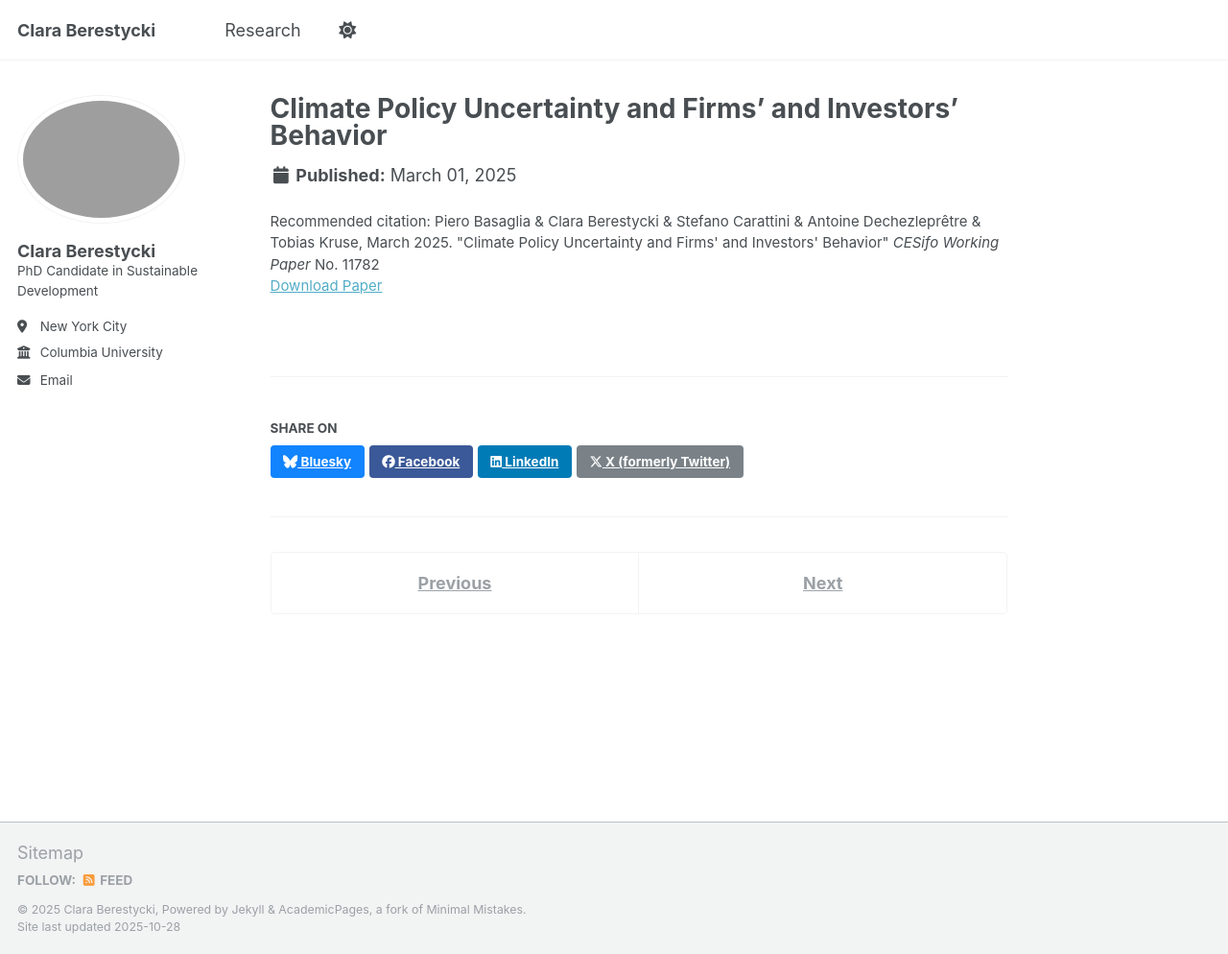
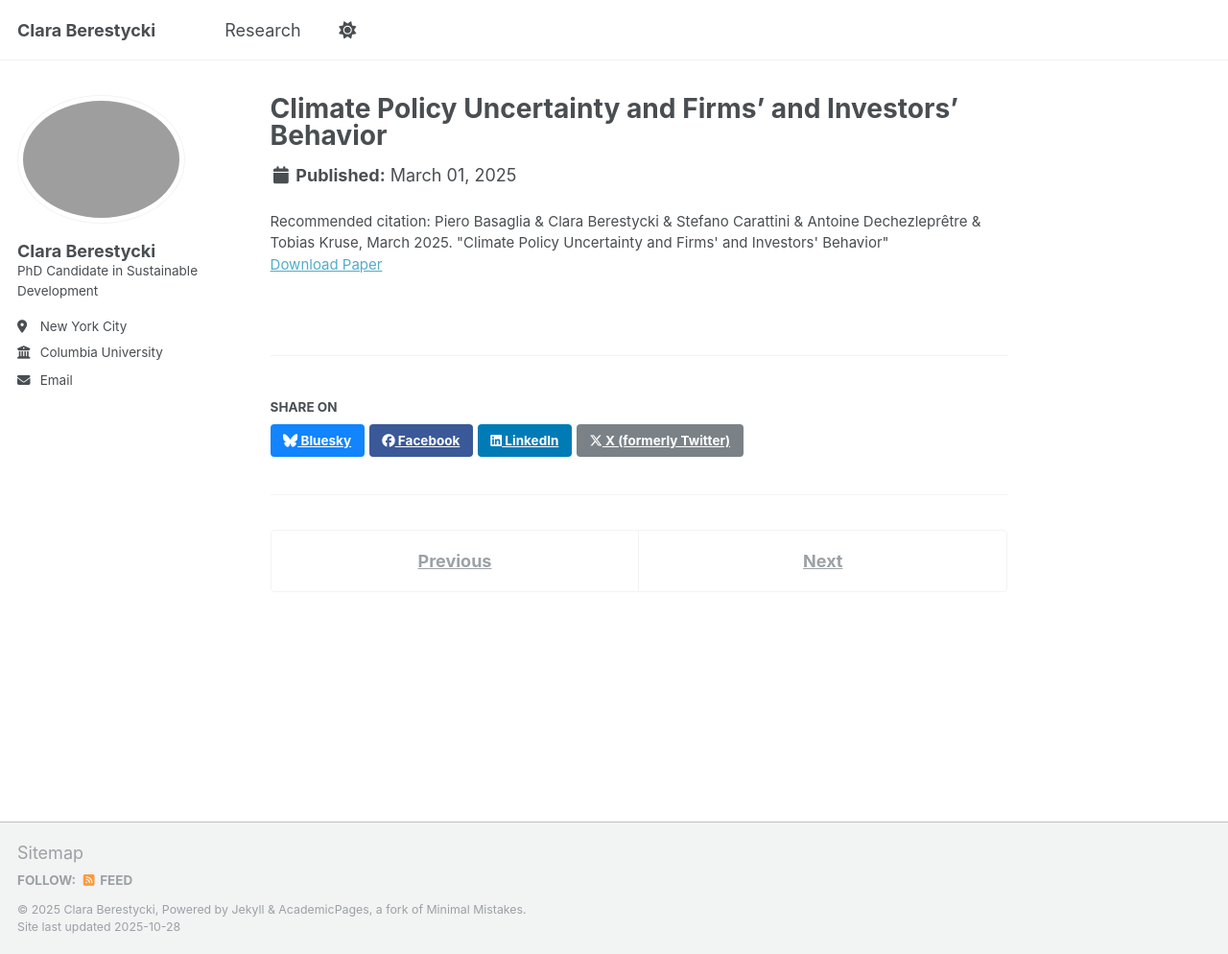
Before and after one commit to claraberes/claraberes.github.io, a Jekyll site: the page built from _publications/2009-10-01-paper-title-number-1.md, in a window 1280 px wide and 994 px high. Shown: the whole window at 96% size. Built offline with Jekyll 4.4.1, drawn with Linux system fonts in a browser that asks for light colours; some of the changed lines change nothing that is shown.

Commit message:
Update 2009-10-01-paper-title-number-1.md

```diff
--- a/_publications/2009-10-01-paper-title-number-1.md
+++ b/_publications/2009-10-01-paper-title-number-1.md
@@ -3,7 +3,15 @@
 collection: publications
 category: manuscripts
 date: 2025-03-01
+authors:
+  - "Piero Basaglia"
+  - "Clara Berestycki"
+  - "Stefano Carattini"
+  - "Antoine Dechezleprêtre"
+  - "Tobias Kruse"
 paperurl: 'https://papers.ssrn.com/sol3/papers.cfm?abstract_id=5208076'
-citation: 'Piero Basaglia & Clara Berestycki & Stefano Carattini & Antoine Dechezleprêtre & Tobias Kruse, March 2025. "Climate Policy Uncertainty and Firms'' and Investors'' Behavior" <i> CESifo Working Paper </i> No. 11782'
+citation: 'Piero Basaglia & Clara Berestycki & Stefano Carattini & Antoine Dechezleprêtre & Tobias Kruse, March 2025. "Climate Policy Uncertainty and Firms'' and Investors'' Behavior"'
+series: "CESifo Working Paper"
+number: "11782"
 status: "working paper"
 ---
```
